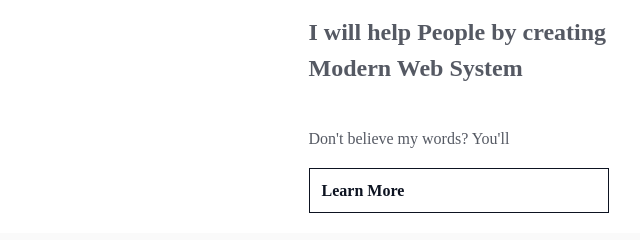
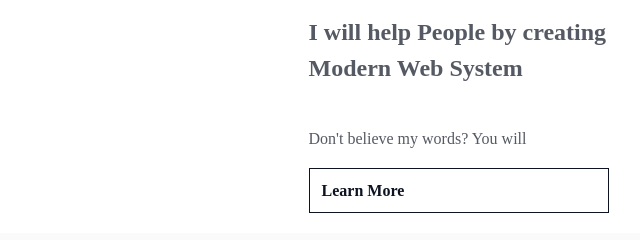
Before and after one commit to asadzamann/assignment-1, a plain HTML site: page index.html in a window 1280 px wide. Shown: the part 1480-1720 px from the top of the page, 336-976 px from the left. Drawn offline with Linux system fonts and the light colour scheme; a web font is replaced by a local one.

Commit message:
assignment finished

```diff
--- a/index.html
+++ b/index.html
@@ -54,7 +54,7 @@
                     <div class="img"><img src="B10A1-Challenge-Begins/assets/Group 3.png" alt=""></div>
                     <div class="why-written">
                         <h3 class="why-title">I will help People by creating Modern Web System</h3>
-                        <p class="why-des">Don't believe my words? You'll</p>
+                        <p class="why-des">Don't believe my words? You will</p>
                         <span class="learn-more">Learn More</span>
                     </div>
                     </div>
--- a/styles.css
+++ b/styles.css
@@ -233,7 +233,7 @@
     font-size: 20px;
 }
 
-/* next target section */
+/* next target */
 .next-target {
     margin: 0 auto;
     width: 1140px;
```
